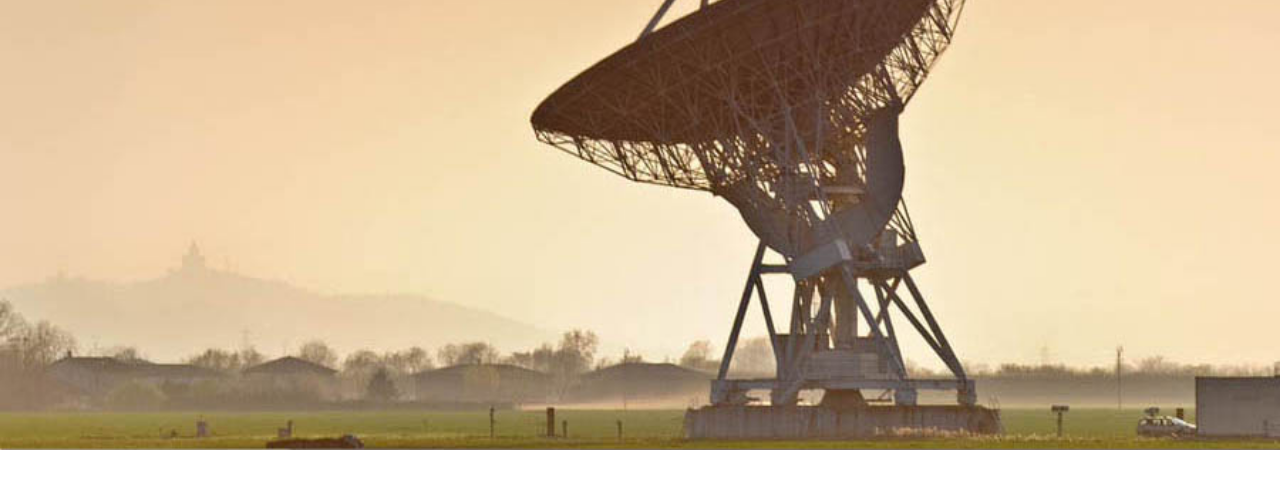
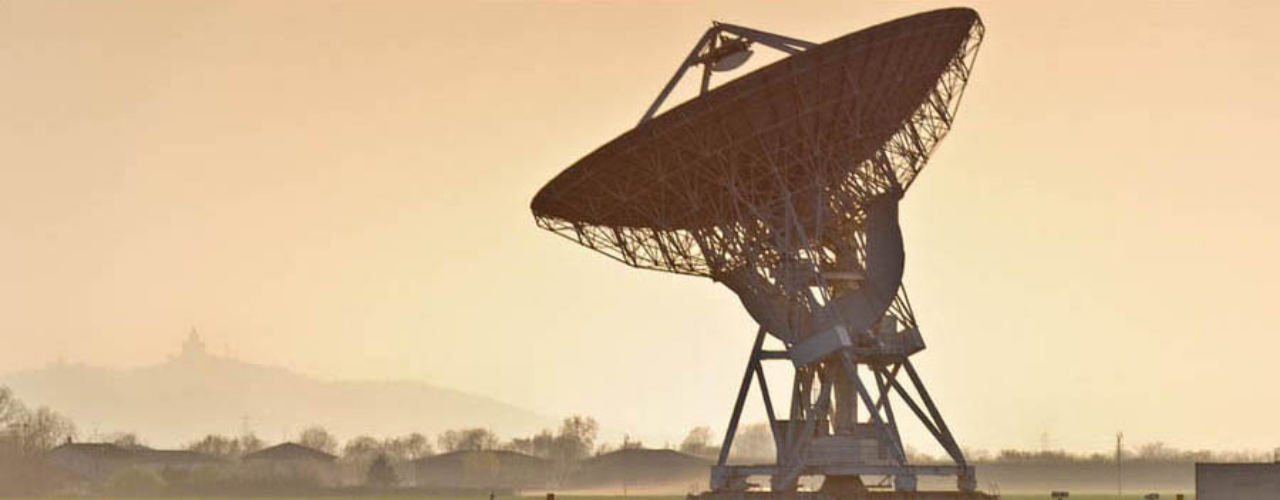
Before and after one commit to flyingfrog81/observing-ira, a plain HTML site: page index.html in a window 1280 px wide. Shown: the top 500 px of the page. Drawn offline with nearby package versions, Linux system fonts and the light colour scheme.

Commit message:
top banner is automatically resized

```diff
--- a/css/observing.css
+++ b/css/observing.css
@@ -20,10 +20,10 @@
 }
 
 #banner{
-    background: url('../img/medicinabanner.jpg') no-repeat bottom right;
+    //background: url('../img/medicinabanner.jpg') no-repeat bottom right;
     //background: url('../img/dish-carousel-bn.jpg') no-repeat bottom right;
-    background-size: cover;
-    height: 450px;
+    //background-size: cover;
+    //height: 450px;
 }
 
 .biglink{
--- a/index.html
+++ b/index.html
@@ -20,6 +20,7 @@
 <body>
   <div class="container-fluid">
     <div class="row" id="banner">
+        <img class="fullwidth" alt="Parabolic Dish" src="img/medicinabanner.jpg" />
       <!-- background image is defined in css -->
     </div>
 
```
